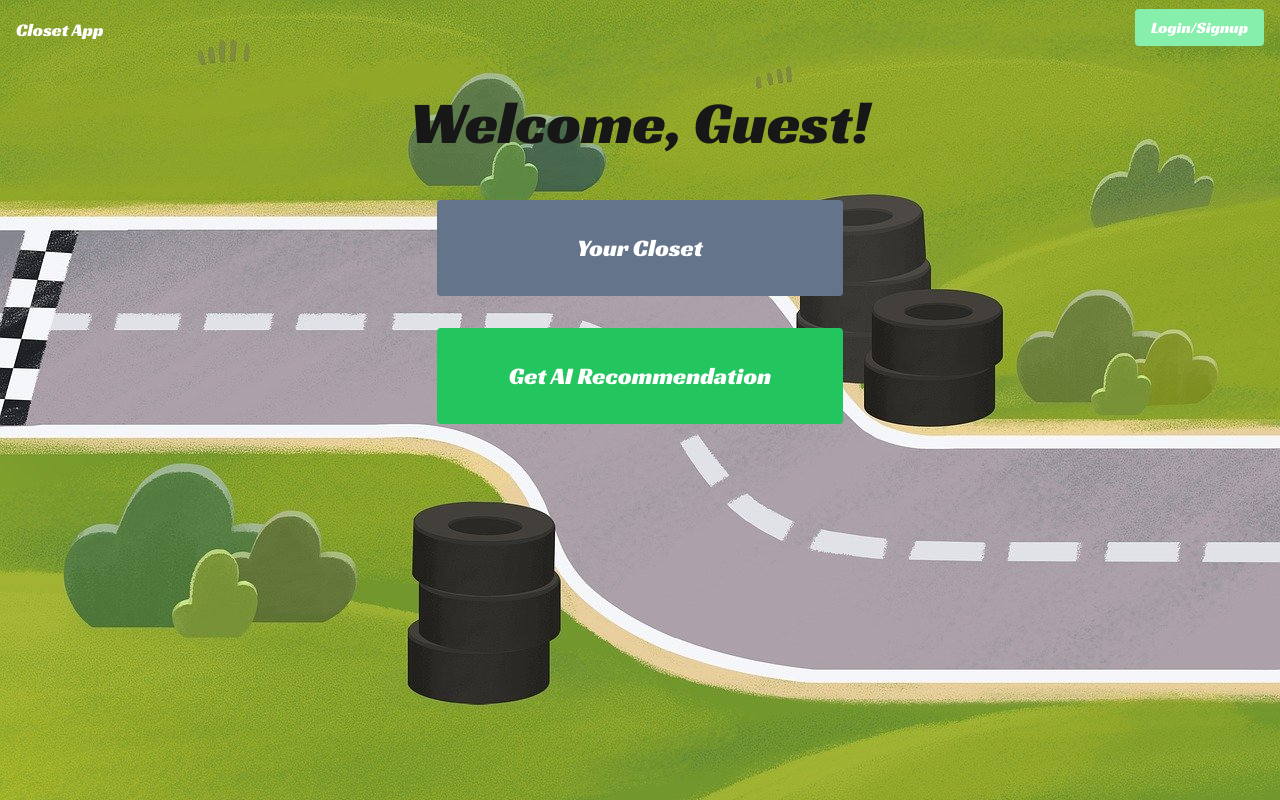
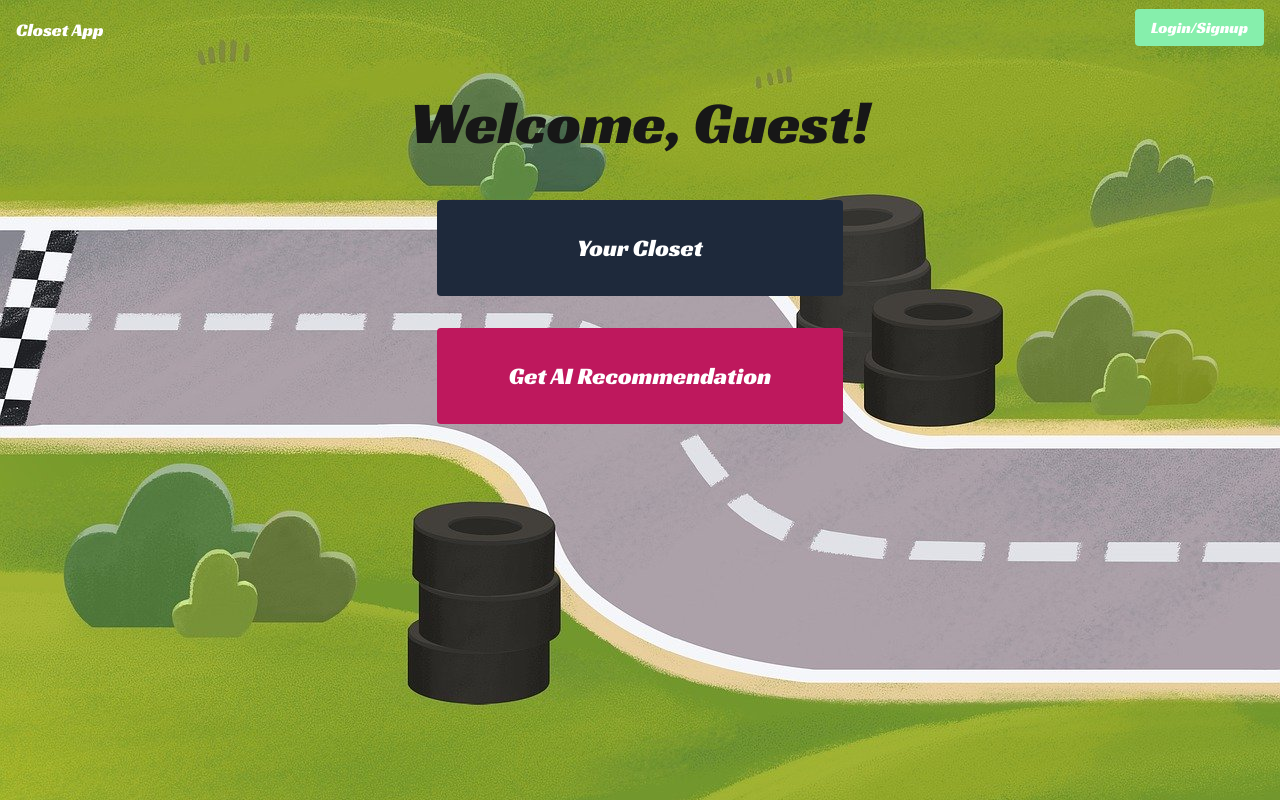
Before and after one commit to SudeepJoshi456/Outfitory.ai, a Next.js app: page / in a window 1280 px wide. Built offline with nearby package versions, Linux system fonts and the light colour scheme; no server answers.

Commit message:
edited ui

```diff
--- a/src/components/Home.tsx
+++ b/src/components/Home.tsx
@@ -51,28 +51,20 @@ export default function Home() {
 
   return (
     <div className="flex flex-col items-center p-8">
-      <motion.h1 initial={{x:-100, opacity:0}} animate={{x:0, opacity:1}} transition={{duration:1, delay:1.5}}  className="text-6xl font-serif racing-sans-one-regular">Welcome, {username || 'Guest'}!</motion.h1>
+      <motion.h1 initial={{x:-100, opacity:0}} animate={{x:0, opacity:1}} transition={{duration:0.25, delay:0.25}}  className="text-6xl font-serif racing-sans-one-regular">Welcome, {username || 'Guest'}!</motion.h1>
       <div className="w-2/3 mt-8 flex flex-col items-center justify-center">
-        <div className="w-1/2 m-4 flex justify-center racing-sans-one-regular">
-        <button
-            onClick={() => {
-              alert(`In progress`);
-            }}
-            className="w-full p-8 bg-slate-500 text-white rounded block text-2xl "
-          >
+        <motion.div className="w-1/2 m-4 flex justify-center racing-sans-one-regular" initial={{x:100, opacity:0}} animate={{x:0, opacity:1}} transition={{duration:0.25, delay:0.5}}>
+        <Link href="/closet" className="w-full p-8 bg-slate-800 text-white rounded block text-2xl text-center">
             Your Closet
-          </button>
-        </div>
-        <div className='w-1/2 m-4 flex justify-center racing-sans-one-regular'>
-          <button
-            onClick={() => {
-              alert(`The weather is ${weather}. Consider wearing white t-shirt and blue shorts.`);
-            }}
-            className="w-full p-8 bg-green-500 text-white rounded text-2xl"
-          >
+        </Link>
+
+        </motion.div>
+        <motion.div className="w-1/2 m-4 flex justify-center racing-sans-one-regular" initial={{x:100, opacity:0}} animate={{x:0, opacity:1}} transition={{duration:0.25, delay:0.5}}>
+        <Link href="/AiResponse" className="w-full p-8 bg-pink-700 text-white rounded block text-2xl text-center">
             Get AI Recommendation
-          </button>
-        </div>
+        </Link>
+
+        </motion.div>
 
 
 
--- a/src/components/Navbar.tsx
+++ b/src/components/Navbar.tsx
@@ -5,7 +5,7 @@ import { useAuthState } from 'react-firebase-hooks/auth';
 import { auth } from '@/lib/firebase';
 import Link from 'next/link';
 import "@/styles/home.styles.css";
-
+import {motion} from "framer-motion";
 
 
 export default function Navbar() {
@@ -15,10 +15,10 @@ export default function Navbar() {
     <nav className="flex justify-between p-4 bg-transparent text-white">
       <div>
       <Link href="/" className="text-lg font-bold racing-sans-one-regular">
-    Closet App
+    <motion.button initial={{y:-100, opacity:0}} animate={{y:0, opacity:1}} transition={{duration:0.25, delay:0.5}} >Closet App</motion.button>
     </Link>
       </div>
-      <div>
+      <motion.div initial={{y:-100, opacity:0}} animate={{y:0, opacity:1}} transition={{duration:0.3, delay:0.5}}>
         {user ? (
           <div className="flex items-center space-x-4">
             <img src={user.photoURL || '/default-profile.png'} alt="Profile" className="w-8 h-8 rounded-full" />
@@ -33,7 +33,7 @@ export default function Navbar() {
         </Link>
 
         )}
-      </div>
+      </motion.div>
     </nav>
   );
 }
```
Also changed, not shown: src/app/AiResponse/page.tsx (added).
